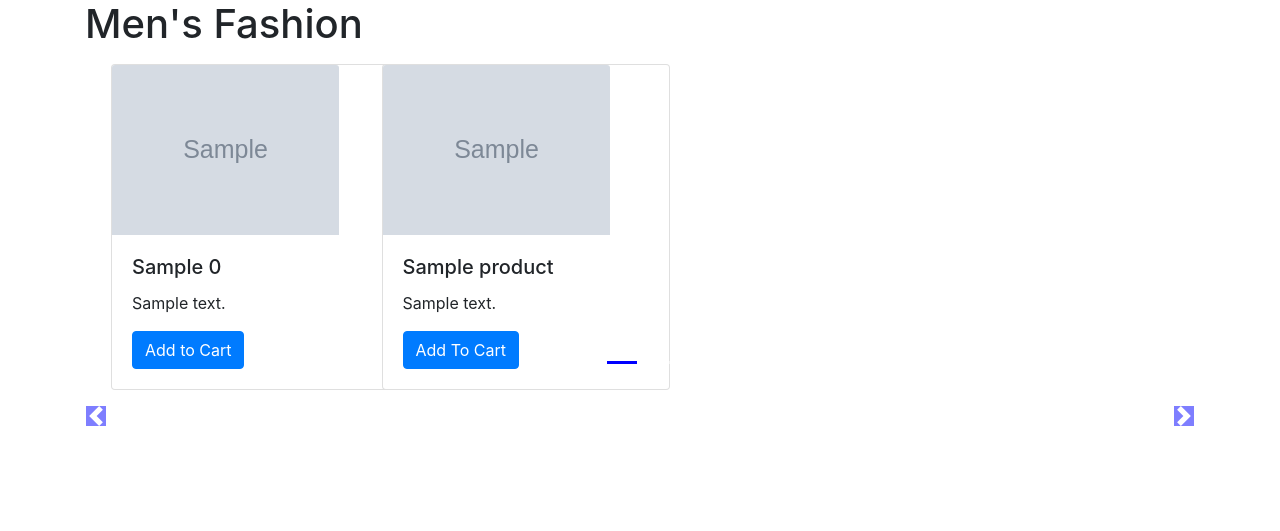
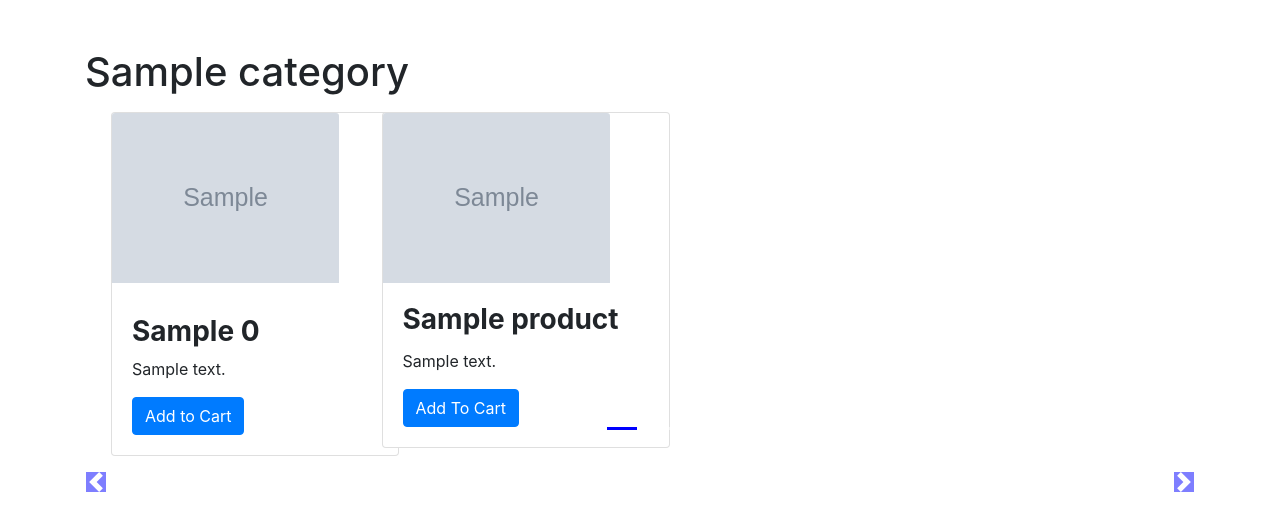
Before and after one commit to Bhubanghimire/e-commerce-and-blog, a Django app: template shop/templates/shop/home.html in a window 1280 px wide. Shown: the part 56-587 px from the top of the page. Run offline with Django 3.2, Linux system fonts and the light colour scheme; the template is opened without the code that fills it: most values are stand-ins (such as "Sample title", 1, 10 or a date in 2020); grey boxes marked "Sample" are stand-in pictures; some libraries are stand-ins or nearby versions.

Commit message:
display according to category

```diff
--- a/shop/templates/shop/home.html
+++ b/shop/templates/shop/home.html
@@ -46,7 +46,8 @@ bottom: auto;
 
     <!--Slideshow starts here -->
     {% for product, range, nSlides in all_prods %}
-    <h1>Men's Fashion</h1>
+    <br><br>
+    <h1>{{product.0.category}}</h1>
 <div id="demo{{forloop.counter}}" class="carousel slide my-3" data-ride="carousel">
     <ul class="carousel-indicators">
       <li data-target="#demo{{forloop.counter}}" data-slide-to="0" class="active"></li>
@@ -64,7 +65,7 @@ bottom: auto;
           <div class="card" style="width: 18rem;">
             <img src='/media/{{product.0.image}}' class="card-img-top" alt="...">
             <div class="card-body">
-                <h5 class="card-title">{{product.0.product_name}}</h5>
+                <h5 class="card-title"><h3><b>{{product.0.product_name}}</b></h3></h5>
                 <p class="card-text">{{product.0.desc}}</p>
                 <a href="#" class="btn btn-primary">Add to Cart</a>
             </div>
@@ -77,7 +78,7 @@ bottom: auto;
           <div class="card" style="width: 18rem;">
             <img src='/media/{{i.image}}' class="card-img-top" alt="...">
             <div class="card-body">
-              <h5 class="card-title">{{i.product_name}}</h5>
+              <h5 class="card-title"><b><h3>{{i.product_name}}</b></h3></h5>
               <p class="card-text">{{i.desc}}</p>
               <a href="#" class="btn btn-primary">Add To Cart</a>
             </div>
```
Also changed, not shown: shop/views.py (+9 -6 lines), db.sqlite3, media/shop/image/176147860_2760332507613943_3643965256655344604_n.jpg (deleted), media/shop/image/176147860_2760332507613943_3643965256655344604_n_3A7cGgH.jpg (deleted), media/shop/image/176147860_2760332507613943_3643965256655344604_n_TY6rccX.jpg (deleted), media/shop/image/Screenshot_at_2021-04-20_21-31-55_UnpXjPQ.png (added), media/shop/image/Screenshot_at_2021-04-20_21-31-55_X8L2GTl.png (added), shop/image/176147860_2760332507613943_3643965256655344604_n.jpg (deleted), shop/image/176147860_2760332507613943_3643965256655344604_n_HlwgcHq.jpg (deleted), shop/image/176147860_2760332507613943_3643965256655344604_n_jlovLmO.jpg (deleted).
